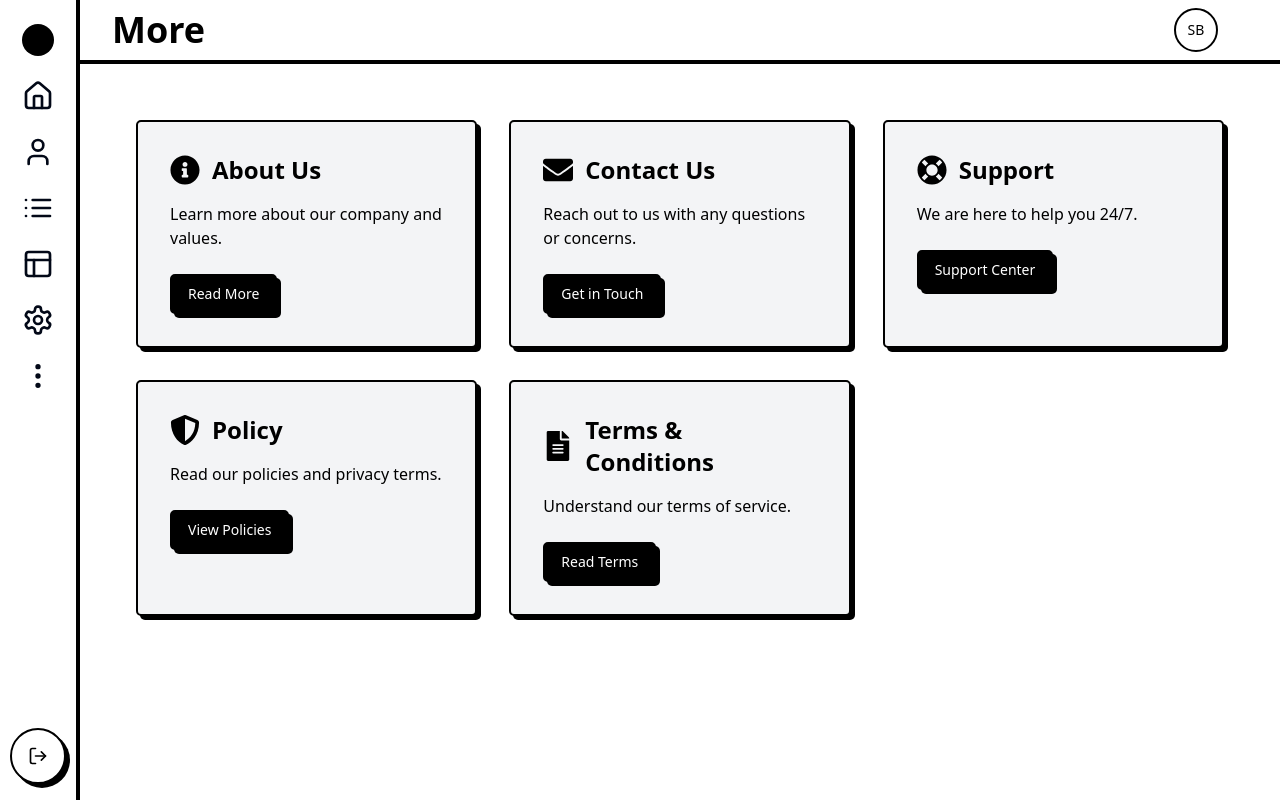
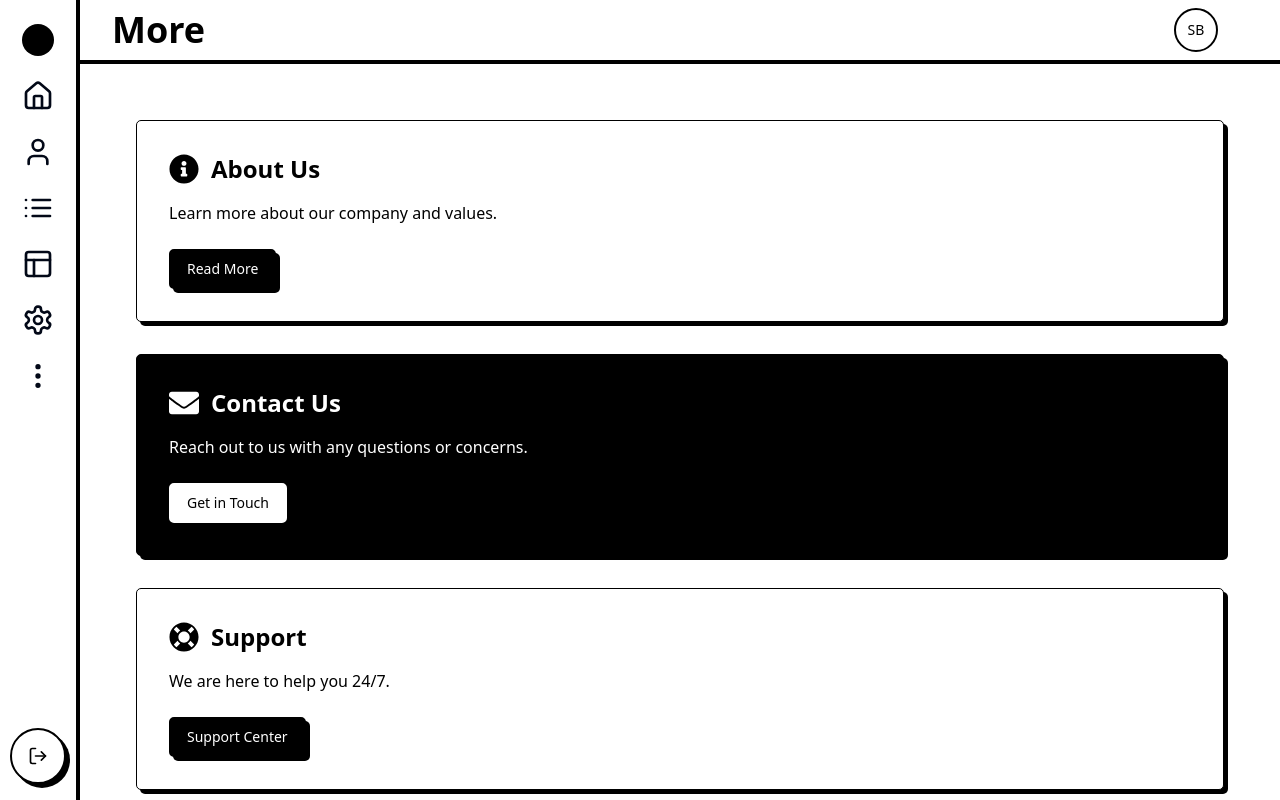
Before and after one commit to vanthaita/Mogi, a Next.js app: page /dashboard/more in a window 1280 px wide. Built offline with nearby package versions, Linux system fonts and the light colour scheme; no server answers.

Commit message:
fix: dashboard pathname

```diff
--- a/src/app/dashboard/interview/[interviewId]/page.tsx
+++ b/src/app/dashboard/interview/[interviewId]/page.tsx
@@ -24,6 +24,7 @@ const InterviewPage = ({ params }: { params: { interviewId: string } }) => {
     const [interviewData, setInterviewData] = useState<InterViewData | null>(null)
     const [isWebcamActive, setIsWebcamActive] = useState(false)
     const [alertToStart, setAlertToStart] = useState(false)
+    const [loading, setIsloading] = useState(false);
     const router = useRouter()
 
     useEffect(() => {
@@ -68,7 +69,7 @@ const InterviewPage = ({ params }: { params: { interviewId: string } }) => {
                             </CardContent>
                         </Card>
                     </div>
-                    <div className='flex flex-col md:w-2/3 w-full h-full'>
+                    <div className='flex flex-col md:w-1/3 w-full h-full'>
                     <Card className='flex-1 flex flex-col items-center justify-between w-full h-full'>
                         <div className='w-full h-full bg-gray-200 relative flex items-center justify-center rounded-lg mb-6'>
                             {isWebcamActive ? (
@@ -119,11 +120,17 @@ const InterviewPage = ({ params }: { params: { interviewId: string } }) => {
                                         onClick={() => setAlertToStart(!alertToStart)}
                                     >Cancel</AlertDialogCancel>
                                     <AlertDialogAction
-                                        onClick={() => {
-                                            return router.push(`/dashboard/interview/${params.interviewId}/start`)
+                                        disabled={loading}
+                                        onClick={async () => {
+                                            setIsloading(true);
+                                            try {
+                                                await router.push(`/dashboard/interview/${params.interviewId}/start`);
+                                            } finally {
+                                                setIsloading(false);
+                                            }
                                         }}
                                     >
-                                        Start interview
+                                         {loading ? 'Loading...' : 'Start interview'}
                                     </AlertDialogAction>
                                     </AlertDialogFooter>
                                 </AlertDialogContent>
--- a/src/app/dashboard/interview/[interviewId]/start/components/question.section.tsx
+++ b/src/app/dashboard/interview/[interviewId]/start/components/question.section.tsx
@@ -19,14 +19,13 @@ const QuestionSection: React.FC<QuestionSectionProps> = ({ mockInterviewQuestion
 
     return (
         <Card className='p-4 bg-white'>
-            <div className='grid grid-cols-2 sm:grid-cols-3 md:grid-cols-4 lg:grid-cols-6 gap-2'>
+            <div className='flex flex-wrap justify-center gap-2'>
                 {mockInterviewQuestions.map((_, index: number) => (
-                    <Button
+                    <Card
                         key={index}
-                        variant='neutral'
-                        className={`rounded-full text-sm md:text-base lg:text-lg ${activeQuestionIndex === index ? 'bg-blue-200' : ''} truncate`}>
-                        <span className=' break-words'>{`Question ${index + 1}`}</span>
-                    </Button>
+                        className={`rounded-full text-sm md:text-base lg:text-lg px-10 border bg-white ${activeQuestionIndex === index ? 'bg-blue-200' : ''} truncate`}>
+                        <span className=' break-words'>{`${index + 1}`}</span>
+                    </Card>
                 ))}
             </div>
             <h2 className='text-xl sm:text-2xl md:text-3xl font-bold mt-6'>Question {activeQuestionIndex + 1}:</h2>
--- a/src/app/dashboard/interview/[interviewId]/start/page.tsx
+++ b/src/app/dashboard/interview/[interviewId]/start/page.tsx
@@ -32,7 +32,7 @@ const InterviewPage = ({ params }: { params: { interviewId: string } }) => {
     return (
         <div className="w-full h-full relative">
             <div className="w-full h-full flex flex-col md:flex-row justify-between gap-4 bg-white">
-                <div className="md:w-1/2 w-full h-full md:p-10 p-4 gap-y-2 flex flex-col justify-between bg-white ">
+                <div className="md:w-2/3 w-full h-full md:p-10 p-4 gap-y-6 flex flex-col justify-between bg-white ">
                     <QuestionSection
                         mockInterviewQuestions={mockInterviewQuestions}
                         activeQuestionIndex={currentQuestionIndex}
--- a/src/app/dashboard/more/page.tsx
+++ b/src/app/dashboard/more/page.tsx
@@ -2,66 +2,68 @@
 import React from 'react';
 import { Button } from '@/components/ui/button';
 import { Card } from '@/components/ui/card';
-import { FaInfoCircle, FaEnvelope, FaLifeRing, FaShieldAlt, FaFileAlt } from "react-icons/fa"
+import { FaInfoCircle, FaEnvelope, FaLifeRing, FaShieldAlt, FaFileAlt } from "react-icons/fa";
 
 const MorePage = () => {
   return (
-    <div className="text-black min-h-screen p-6">
-      <div className="grid gap-8 md:grid-cols-2 lg:grid-cols-3">
-        <Card className="p-8 bg-gray-100">
+    <div className="text-black min-h-screen p-6 bg-white">
+      <div className="flex flex-col flex-wrap gap-8 md:grid-cols-2 lg:grid-cols-3">
+
+        <Card className="p-8 bg-white border border-black">
           <div className="flex items-center mb-4">
             <FaInfoCircle className="text-3xl mr-3 text-black" />
-            <h2 className="text-2xl font-bold">About Us</h2>
+            <h2 className="text-2xl font-bold text-black">About Us</h2>
           </div>
-          <p className="text-base mb-6">Learn more about our company and values.</p>
+          <p className="text-base mb-6 text-black">Learn more about our company and values.</p>
           <Button className="bg-black text-white border-2 border-black hover:bg-gray-800 transition-colors duration-300">
             Read More
           </Button>
         </Card>
 
-        <Card className="p-8 bg-gray-100">
+        <Card className="p-8 bg-black text-white border border-black">
           <div className="flex items-center mb-4">
-            <FaEnvelope className="text-3xl mr-3 text-black" />
-            <h2 className="text-2xl font-bold">Contact Us</h2>
+            <FaEnvelope className="text-3xl mr-3 text-white" />
+            <h2 className="text-2xl font-bold text-white">Contact Us</h2>
           </div>
-          <p className="text-base mb-6">Reach out to us with any questions or concerns.</p>
-          <Button className="bg-black text-white border-2 border-black hover:bg-gray-800 transition-colors duration-300">
+          <p className="text-base mb-6 text-white">Reach out to us with any questions or concerns.</p>
+          <Button className="bg-white text-black border-2 border-white hover:bg-gray-200 transition-colors duration-300">
             Get in Touch
           </Button>
         </Card>
 
-        <Card className="p-8 bg-gray-100">
+        <Card className="p-8 bg-white border border-black">
           <div className="flex items-center mb-4">
             <FaLifeRing className="text-3xl mr-3 text-black" />
-            <h2 className="text-2xl font-bold">Support</h2>
+            <h2 className="text-2xl font-bold text-black">Support</h2>
           </div>
-          <p className="text-base mb-6">We are here to help you 24/7.</p>
+          <p className="text-base mb-6 text-black">We are here to help you 24/7.</p>
           <Button className="bg-black text-white border-2 border-black hover:bg-gray-800 transition-colors duration-300">
             Support Center
           </Button>
         </Card>
 
-        <Card className="p-8 bg-gray-100">
+        <Card className="p-8 bg-black text-white border border-black">
           <div className="flex items-center mb-4">
-            <FaShieldAlt className="text-3xl mr-3 text-black" />
-            <h2 className="text-2xl font-bold">Policy</h2>
+            <FaShieldAlt className="text-3xl mr-3 text-white" />
+            <h2 className="text-2xl font-bold text-white">Policy</h2>
           </div>
-          <p className="text-base mb-6">Read our policies and privacy terms.</p>
-          <Button className="bg-black text-white border-2 border-black hover:bg-gray-800 transition-colors duration-300">
+          <p className="text-base mb-6 text-white">Read our policies and privacy terms.</p>
+          <Button className="bg-white text-black border-2 border-white hover:bg-gray-200 transition-colors duration-300">
             View Policies
           </Button>
         </Card>
 
-        <Card className="p-8 bg-gray-100">
+        <Card className="p-8 bg-white border border-black">
           <div className="flex items-center mb-4">
             <FaFileAlt className="text-3xl mr-3 text-black" />
-            <h2 className="text-2xl font-bold">Terms & Conditions</h2>
+            <h2 className="text-2xl font-bold text-black">Terms & Conditions</h2>
           </div>
-          <p className="text-base mb-6">Understand our terms of service.</p>
+          <p className="text-base mb-6 text-black">Understand our terms of service.</p>
           <Button className="bg-black text-white border-2 border-black hover:bg-gray-800 transition-colors duration-300">
             Read Terms
           </Button>
         </Card>
+
       </div>
     </div>
   );
--- a/src/components/dashboard/topbar.tsx
+++ b/src/components/dashboard/topbar.tsx
@@ -19,11 +19,13 @@ const Topbar = () => {
         '/dashboard/feedback': 'Feedback',
         '/dashboard/plan': 'Your Plan'
     };
-
     const getCurrentPageTitle = () => {
-        if (pathname === '/dashboard/interview/feedback') {
+        if (pathname.startsWith('/dashboard/interview/') && pathname.endsWith('/feedback')) {
             return 'Feedback';
-        } else if (pathname === '/dashboard/interview') {
+        } else if (pathname.startsWith('/dashboard/interview') && pathname.endsWith('/start'))  {
+            return 'Start interview'
+        }
+        else if (pathname === '/dashboard/interview') {
             return 'Interview';
         } else if (pathname === '/dashboard/interview-questions') {
             return 'Interview Questions';
```
